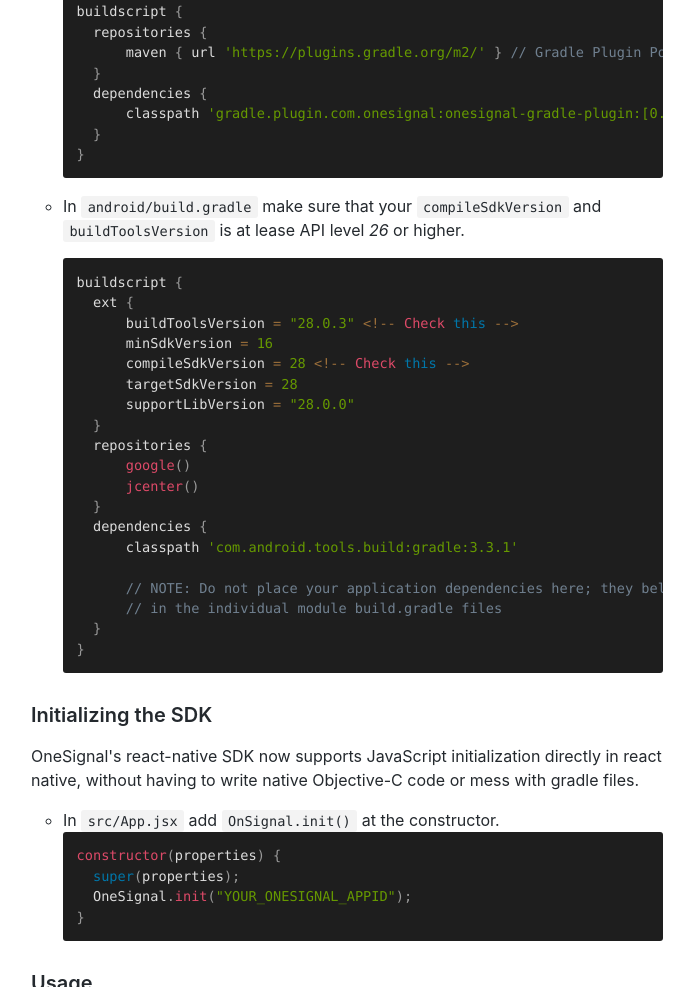
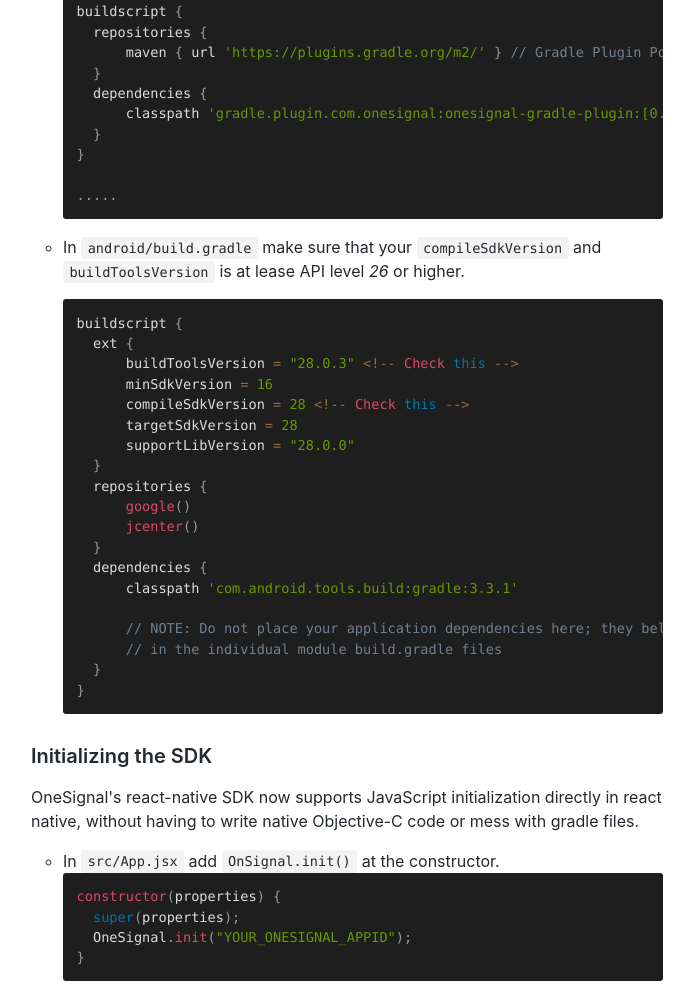
Before and after one commit to react-native-halcyon/documentation, a plain HTML site: page docs/others/push-notification/one-signal.html in a window 1280 px wide. Shown: the part 1928-2915 px from the top of the page, without its empty margins (309-1003 px from the left). Drawn offline with nearby package versions, Linux system fonts and the light colour scheme.

Commit message:
Deploy website
Deploy website version based on a37387e88ac958deaf65763f60c1c92e90504129

```diff
--- a/docs/others/push-notification/one-signal.html
+++ b/docs/others/push-notification/one-signal.html
@@ -123,6 +123,8 @@ buildscript <span class="token punctuation">{</span>
       classpath <span class="token string">'gradle.plugin.com.onesignal:onesignal-gradle-plugin:[0.12.1, 0.99.99]'</span>
   <span class="token punctuation">}</span>
 <span class="token punctuation">}</span>
+
+<span class="token punctuation">.</span><span class="token punctuation">.</span><span class="token punctuation">.</span><span class="token punctuation">.</span><span class="token punctuation">.</span>
 </code></pre></li>
 <li><p>In <code>android/build.gradle</code> make sure that your <code>compileSdkVersion</code> and <code>buildToolsVersion</code> is at lease API level <em>26</em> or higher.</p>
 <pre><code class="hljs css language-java">buildscript <span class="token punctuation">{</span>
```
Also changed, not shown: docs/others/push-notification/one-signal/index.html (+2 -0 lines).
